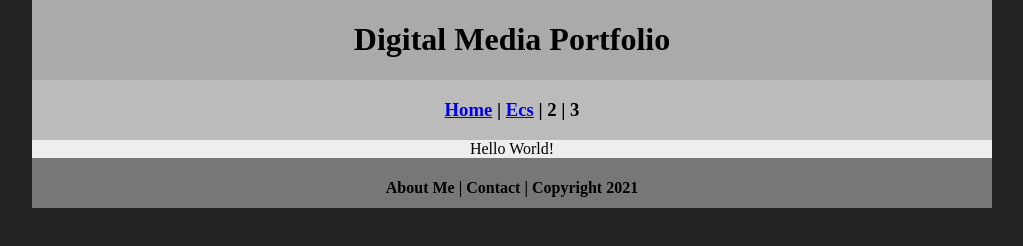
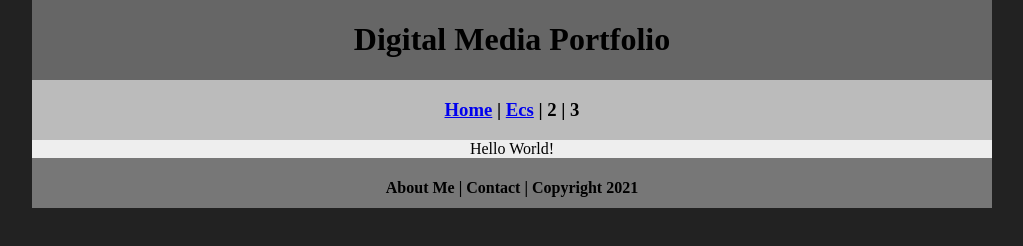
Before and after one commit to parkmill/parkportfolio, a plain HTML site: page index.html in a window 1280 px wide. Shown: the whole page, without its empty margins (128-1151 px from the left). Drawn offline with Linux system fonts and the light colour scheme.

Commit message:
Update myCSS.css

```diff
--- a/myCSS.css
+++ b/myCSS.css
@@ -11,7 +11,7 @@ body {
 	margin: 0 auto;
 }
 .header {
-	background: #AAAAAA;
+	background: #666666;
 	text-align: center;
 	margin: 0px;
 	padding: 5;
```
